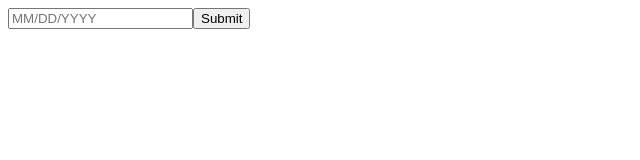
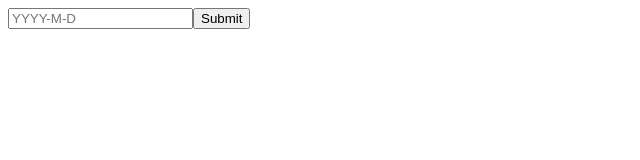
Before and after one commit to medev21/datepicker-demo, a React (Create React App) app: page / in a window 1280 px wide. Shown: the top 160 px of the page, without its empty margins (0-640 px from the left). Built offline with nearby package versions, Linux system fonts and the light colour scheme.

Commit message:
integrate DayPickerInput to FormateDatePicker component

```diff
--- a/src/components/FormDatePicker/index.jsx
+++ b/src/components/FormDatePicker/index.jsx
@@ -1,46 +1,42 @@
 import React from 'react';
 import { useField, useFormikContext } from 'formik';
 // import PropTypes from 'prop-types';
-import DatePicker from 'react-datepicker';
+// import DatePicker from 'react-datepicker';
+import DayPickerInput from 'react-day-picker/DayPickerInput';
+import 'react-day-picker/lib/style.css';
 
-const FormDatePicker = ({ ...props }) => {
+const FormDatePicker = ({ name }) => {
+
+    // with react-day-picker
 
     const { setFieldValue } = useFormikContext();
-    const [field] = useField(props);
-    const isSunday = (date) => {
-        const day = date.getDay();
-        const current = date.getDate()
-        return day === 6;
-    };
+    const [field] = useField(name);
 
-    const startDate = (val) => {
-        console.log("🚀 ~ file: index.jsx ~ line 16 ~ startDate ~ val", val)
-        const now = new Date();
-        now.setDate(now.getDate() + 14);
-        return now;
-    };
+    const disabledDaysBefore = () => {
 
-    const getMinDate = () => {
-        const now = new Date();
-        return now;
+        let start = new Date();
+        start = start.setDate(start.getDate() + 14 + (7- start.getDay()));
+        return new Date(start);
     }
 
-    return (
-        <DatePicker
-            {...field}
-            {...props}
-            // selected={(field.value && new Date(field.value)) || null}
-            selected={(field.value && startDate(field.value))|| null}
-            onChange={val => {
-                setFieldValue(field.name, val)
-            }}
-            // filterDate={isSunday}
-            placeholderText="MM/DD/YYYY"
-            minDate={new Date()}
-            // minDate={(getMinDate)}
-            showDisabledMonthNavigation
-        />
+    return(
+        <>
+            <DayPickerInput
+                {...field}
+                onDayChange={val => {
+                    setFieldValue(field.name, val)
+                }}
+
+                dayPickerProps={{
+                    disabledDays: [
+                        { before: disabledDaysBefore() },
+                        { daysOfWeek: [1, 2, 3, 4, 5, 6] },
+                    ],
+                }}
+            />
+        </>
     );
+
 };
 
 export default FormDatePicker;
```
